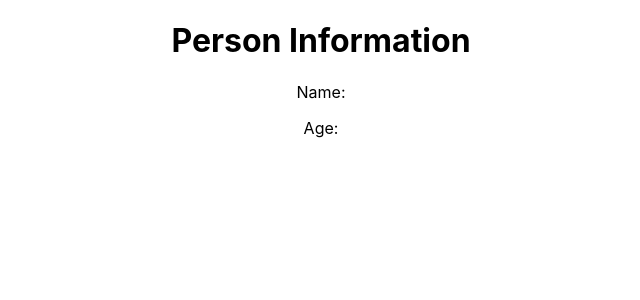
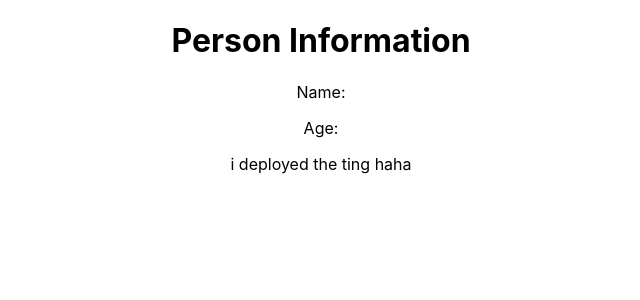
Before and after one commit to kezdetphia/laptopvercel, a React (Create React App) app in the folder frontend/: page / in a window 1280 px wide. Shown: the top 300 px of the page, without its empty margins (319-959 px from the left). Built offline with nearby package versions, Linux system fonts and the light colour scheme; no server answers.

Commit message:
added comment

```diff
--- a/frontend/src/App.js
+++ b/frontend/src/App.js
@@ -27,6 +27,7 @@ function App() {
         <h1>Person Information</h1>
         <p>Name: {person.name}</p>
         <p>Age: {person.age}</p>
+        <p>i deployed the ting haha</p>
       </div>
     </div>
   );
```
